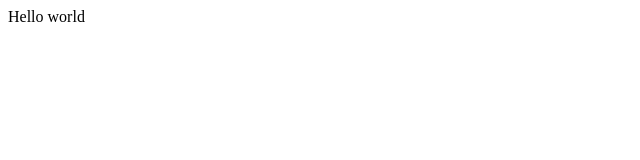
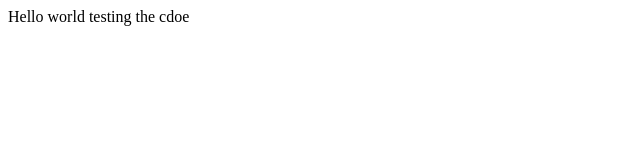
Before and after one commit to VipinDevelops/demo-repo, a plain HTML site: page index.html in a window 1280 px wide. Shown: the whole page, without its empty margins (0-640 px from the left). Drawn offline with Linux system fonts and the light colour scheme.

Commit message:
Update index.html

```diff
--- a/index.html
+++ b/index.html
@@ -7,7 +7,8 @@
     <title>Document</title>
 </head>
 <body>
-    <div>Hello world
+    <div>Hello world testing the cdoe
+
 
     </div>
 </body>
```
